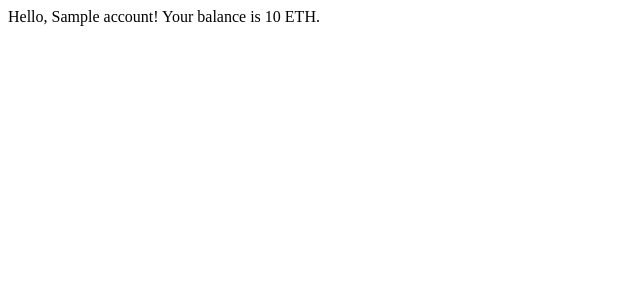
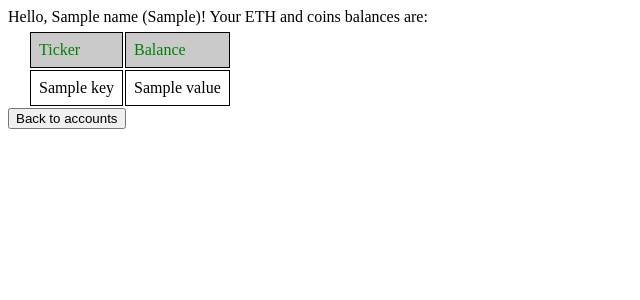
Before and after one commit to rsolovev/DLT_DEXproject, a Flask app: template templates/dashboard.html in a window 1280 px wide. Shown: the top 300 px of the page, without its empty margins (0-640 px from the left). Run offline with Flask 2, Linux system fonts and the light colour scheme; the template is opened without the code that fills it: most values are stand-ins (such as "Sample title", 1, 10 or a date in 2020).

Commit message:
+ dashboard improvements, get_balances generic sample, accounts data fix
Signed-off-by: Roman Solovev <RASolovyev@sberbank.ru>

```diff
--- a/app.py
+++ b/app.py
@@ -5,25 +5,57 @@ from flask import Flask, render_template
 app = Flask(__name__)
 
 
+def get_w3():
+    w3 = Web3(Web3.HTTPProvider("HTTP://127.0.0.1:7545"))
+    return w3
+
+
+def get_accounts():
+    with open('data/accounts.json') as accounts_file:
+        accounts = json.load(accounts_file)
+    return accounts
+
+
+def get_w3_account(account_addr):
+    w3 = get_w3()
+    accounts = get_accounts()
+    priv_key = ""
+    for acc in accounts.items():
+        if acc[1]["address"] == account_addr:
+            priv_key = acc[1]["private_key"]
+    account = w3.eth.account.privateKeyToAccount(priv_key)
+
+    return account
+
+
+def get_name_from_w3account(w3_account):
+    accounts = get_accounts()
+    name = ""
+    for acc in accounts.items():
+        if acc[1]["address"] == w3_account.address:
+            name = acc[0]
+    return name
+
+
+def get_balances(w3_account):
+    w3 = get_w3()
+    balances = {"ETH": int(w3.eth.getBalance(w3_account.address)) / 10 ** 18}
+
+    return balances
+
+
 @app.route('/')
 def select_account():
-    with open('accounts.json') as accounts_file:
-        accounts = json.load(accounts_file)
-    addresses = []
-    for acc in accounts.items():
-        addresses.append(acc[1]["address"])
-    return render_template('select_account.html', addresses=addresses)
+    accounts = get_accounts()
+    addresses = [acc[1]["address"] for acc in accounts.items()]
+    names = [acc[0] for acc in accounts.items()]
+    users = dict(zip(names, addresses))
+    return render_template('select_account.html', users=users)
 
 
-@app.route('/<account>')
-def dashboard(account):
-    w3 = Web3(Web3.HTTPProvider("HTTP://127.0.0.1:7545"))
-    with open('accounts.json') as accounts_file:
-        accounts = json.load(accounts_file)
-    priv_key = ""
-    for acc in accounts.items():
-        if acc[1]["address"] == account:
-            priv_key = acc[1]["private_key"]
-    account = w3.eth.account.privateKeyToAccount(priv_key)
-    balance = int(w3.eth.getBalance(account.address))/10**18
-    return render_template('dashboard.html', account=account.address, balance=balance)
+@app.route('/<account_address>')
+def dashboard(account_address):
+    w3_account = get_w3_account(account_address)
+    name = get_name_from_w3account(w3_account)
+    balances = get_balances(w3_account)
+    return render_template('dashboard.html', account_addr=w3_account.address, balances=balances, name=name)
--- a/templates/dashboard.html
+++ b/templates/dashboard.html
@@ -4,7 +4,49 @@
     <meta charset="UTF-8">
     <title>Dashboard</title>
 </head>
+<style type="text/css">
+
+    th:tr{
+        color: blue;
+
+    }
+    tr:nth-of-type(2n){
+        border: 1px solid black;
+        background-color: rgba(150, 150, 150, 0.5);
+
+    }
+
+    td{
+        padding: 8px 8px;
+        border: 1px solid black;
+    }
+</style>
 <body>
-Hello, {{ account }}! Your balance is {{ balance }} ETH.
+Hello, {{ name }} ({{ account_addr }})! Your ETH and coins balances are:
+<br>
+<table style="margin-left: 20px;">
+<!-- Table headers -->
+    <th>
+        <tr style="color: green; ">
+        <td>Ticker</td>
+        <td>Balance</td>
+</tr>
+    </th>
+
+    {% for key, value in balances.items() %}
+
+        <tr>
+        <td>
+            {{ key }}
+        </td>
+        <td>
+            {{ value }}
+        </td>
+
+    {% endfor %}
+    </tr>
+
+</table>
+<button type="button" onclick="window.location.href='{{ url_for( 'select_account') }}';">Back to accounts</button>
 </body>
 </html>
```
Also changed, not shown: data/accounts.json (renamed from accounts.json, +6 -6 lines), templates/select_account.html (+9 -2 lines).
